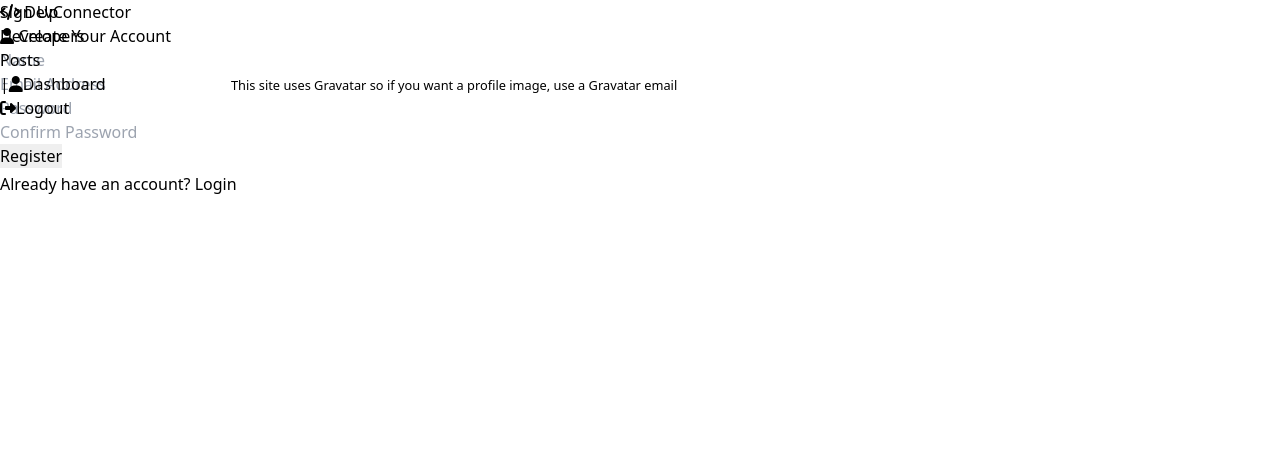
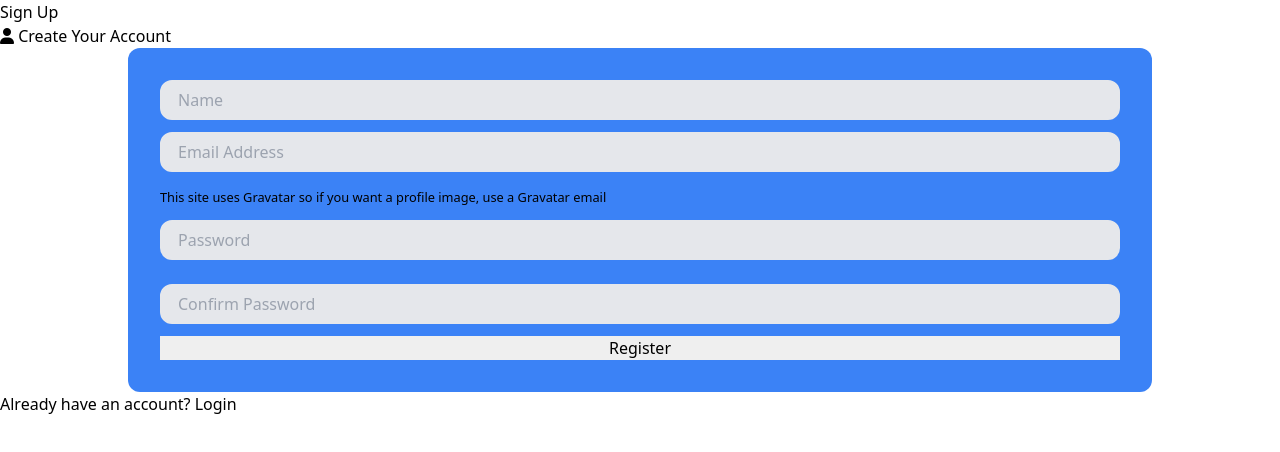
Before and after one commit to ashcbrd/DevStack, a React (Create React App) app in the folder client/: page /register in a window 1280 px wide. Shown: the top 452 px of the page. Built offline with nearby package versions, Linux system fonts and the light colour scheme.

Commit message:
added tailwind css to registration form

```diff
--- a/client/src/App.jsx
+++ b/client/src/App.jsx
@@ -9,7 +9,7 @@ import "./styles/App.css";
 const App = () => (
   <Router>
     <Fragment>
-      <Navbar />
+      {/* <Navbar /> */}
       <Route exact path="/" component={Landing} />
       <section className="container">
         <Switch>
--- a/client/src/components/auth/Register.jsx
+++ b/client/src/components/auth/Register.jsx
@@ -26,13 +26,17 @@ export const Register = () => {
 
   return (
     <Fragment>
-      <h1 className="large text-primary">Sign Up</h1>
-      <p className="lead">
+      <h1 className="">Sign Up</h1>
+      <p className="">
         <i className="fas fa-user"></i> Create Your Account
       </p>
-      <form className="form" onSubmit={(event) => onSubmit(event)}>
+      <form
+        className="bg-blue-500 p-8 rounded-xl w-4/5 flex flex-col mx-auto "
+        onSubmit={(event) => onSubmit(event)}
+      >
         <div className="form-group">
           <input
+            className="w-8 bg-gray-200  appearance-none border-2 border-gray-200 rounded-xl w-full py-2 px-4 text-gray-700 leading-tight focus:outline-none focus:bg-white focus:border-blue-500"
             type="text"
             placeholder="Name"
             name="name"
@@ -43,6 +47,7 @@ export const Register = () => {
         </div>
         <div className="form-group">
           <input
+            className="bg-gray-200 my-3 appearance-none border-2 border-gray-200 rounded-xl w-full py-2 px-4 text-gray-700 leading-tight focus:outline-none focus:bg-white focus:border-blue-500"
             type="email"
             placeholder="Email Address"
             name="email"
@@ -50,13 +55,14 @@ export const Register = () => {
             onChange={(event) => onChange(event)}
             required
           />
-          <small className="form-text">
+          <small className="">
             This site uses Gravatar so if you want a profile image, use a
             Gravatar email
           </small>
         </div>
         <div className="form-group">
           <input
+            className="bg-gray-200 my-3 appearance-none border-2 border-gray-200 rounded-xl w-full py-2 px-4 text-gray-700 leading-tight focus:outline-none focus:bg-white focus:border-blue-500"
             type="password"
             placeholder="Password"
             name="password"
@@ -68,6 +74,7 @@ export const Register = () => {
         </div>
         <div className="form-group">
           <input
+            className="bg-gray-200 my-3 appearance-none border-2 border-gray-200 rounded-xl w-full py-2 px-4 text-gray-700 leading-tight focus:outline-none focus:bg-white focus:border-blue-500"
             type="password"
             placeholder="Confirm Password"
             name="password2"
@@ -77,9 +84,9 @@ export const Register = () => {
             required
           />
         </div>
-        <input type="submit" className="btn btn-primary" value="Register" />
+        <input type="submit" className="" value="Register" />
       </form>
-      <p className="my-1">
+      <p className="">
         Already have an account? <Link to="/ogin">Login</Link>
       </p>
     </Fragment>
```
